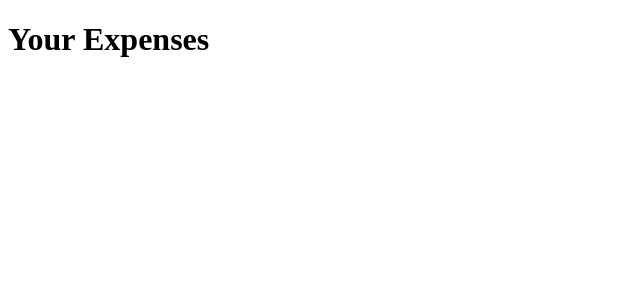
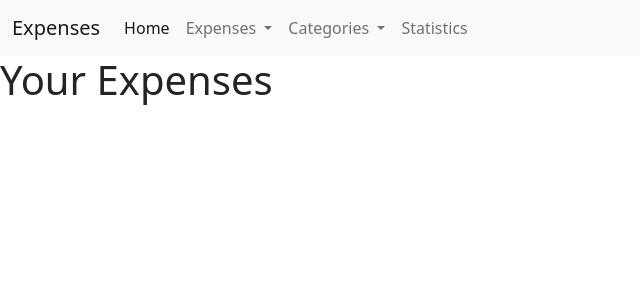
Before and after one commit to tadhgboyle/2911, a Flask app: page / in a window 1280 px wide. Shown: the top 300 px of the page, without its empty margins (0-640 px from the left). Run offline with Flask 2, Linux system fonts and the light colour scheme.

Commit message:
:art: Basic bootstrap navbar

```diff
--- a/routes.py
+++ b/routes.py
@@ -3,40 +3,45 @@ from flask import render_template
 
 
 @app.route('/')
-def expenses_list():
-   return render_template('views/list_expenses.html', page_title='List Expenses')
+def list_expenses():
+   return render_template('views/list_expenses.html', page_name='list_expenses', page_title='List Expenses')
 
 
 @app.route('/add-expense')
 def add_expense():
-    return render_template('views/add_expense.html', page_title='Add Expense')
+    return render_template('views/add_expense.html', page_name='add_expense', page_title='Add Expense')
 
 
 @app.route('/edit-expense')
 def edit_expense():
-    return render_template('views/edit_expense.html', page_title='Edit Expense')
+    return render_template('views/edit_expense.html', page_name='edit_expense', page_title='Edit Expense')
 
 
 @app.route('/delete-expense')
 def delete_expense():
-    return render_template('views/delete_expense.html', page_title='Delete Expense')
+    return render_template('views/delete_expense.html', page_name='delete_expense', page_title='Delete Expense')
+
+
+@app.route('/list-categories')
+def list_categories():
+    return render_template('views/list_categories.html', page_name='list_categories', page_title='List Categories')
 
 
 @app.route('/add-category')
 def add_category():
-    return render_template('views/add_category.html', page_title='Add Category')
+    return render_template('views/add_category.html', page_name='add_category', page_title='Add Category')
 
 
 @app.route('/edit-category')
 def edit_category():
-    return render_template('views/edit_category.html', page_title='Edit Category')
+    return render_template('views/edit_category.html', page_name='edit_category', page_title='Edit Category')
 
 
 @app.route('/delete-category')
 def delete_category():
-    return render_template('views/delete_category.html', page_title='Delete Category')
+    return render_template('views/delete_category.html', page_name='delete_category', page_title='Delete Category')
 
 
 @app.route('/statistics')
 def statistics():
-    return render_template('views/statistics.html', page_title='Statistics')
+    return render_template('views/statistics.html', page_name='statistics', page_title='Statistics')
--- a/templates/includes/navbar.html
+++ b/templates/includes/navbar.html
@@ -1,3 +1,41 @@
-<nav>
-    <!-- Do navbar things here -->
+<nav class="navbar navbar-expand-lg navbar-light bg-light">
+    <div class="container-fluid">
+        <a class="navbar-brand" href="{{ url_for('list_expenses') }}">Expenses</a>
+
+        <button class="navbar-toggler" type="button" data-bs-toggle="collapse" data-bs-target="#navbar">
+            <span class="navbar-toggler-icon"></span>
+        </button>
+
+        <div class="collapse navbar-collapse" id="navbar">
+            <ul class="navbar-nav me-auto mb-2 mb-lg-0">
+                <li class="nav-item">
+                    <a class="nav-link {% if page_name == 'list_expenses' %} active {% endif %}" href="{{ url_for('list_expenses') }}">Home</a>
+                </li>
+
+                <li class="nav-item dropdown">
+                    <a class="nav-link dropdown-toggle {% if page_name == 'add_expense' %} active {% endif %}" href="#" role="button" data-bs-toggle="dropdown">
+                        Expenses
+                    </a>
+                    <ul class="dropdown-menu">
+                        <li><a class="dropdown-item {% if page_name == 'add_expense' %} active {% endif %}" href="{{ url_for('add_expense') }}">Add Expense</a></li>
+                    </ul>
+                </li>
+
+                <li class="nav-item dropdown">
+                    <a class="nav-link dropdown-toggle {% if 'categ' in page_name %} active {% endif %}" href="#" role="button" data-bs-toggle="dropdown">
+                        Categories
+                    </a>
+                    <ul class="dropdown-menu">
+                        <li><a class="dropdown-item {% if page_name == 'list_categories' %} active {% endif %}" href="{{ url_for('list_categories') }}">List Categories</a></li>
+                        <li><a class="dropdown-item {% if page_name == 'add_category' %} active {% endif %}" href="{{ url_for('add_category') }}">Create Category</a></li>
+                    </ul>
+                </li>
+
+                <li class="nav-item">
+                    <a class="nav-link {% if page_name == 'statistics' %} active {% endif %}" href="{{ url_for('statistics') }}">Statistics</a>
+                </li>
+            </ul>
+        </div>
+
+    </div>
 </nav>
--- a/templates/layout.html
+++ b/templates/layout.html
@@ -4,6 +4,10 @@
     <meta charset="UTF-8">
     <meta http-equiv="X-UA-Compatible" content="IE=edge">
     <meta name="viewport" content="width=device-width, initial-scale=1.0">
+
+    <link href="https://cdn.jsdelivr.net/npm/bootstrap@5.0.0-beta3/dist/css/bootstrap.min.css" rel="stylesheet">
+    <script src="https://cdn.jsdelivr.net/npm/bootstrap@5.0.0-beta3/dist/js/bootstrap.bundle.min.js"></script>
+
     {% block head %}
     <title>{{ page_title }} - My Webpage</title>
     {% endblock %}
```
